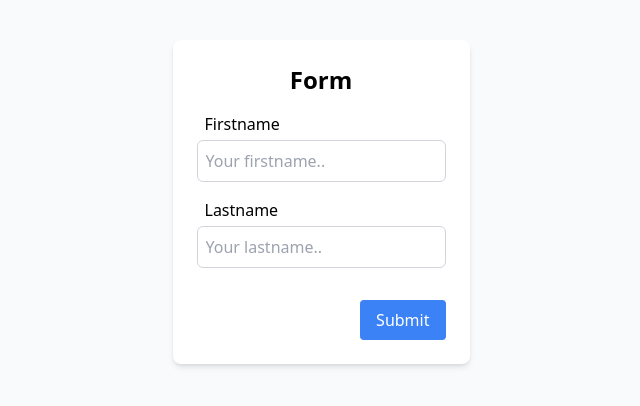
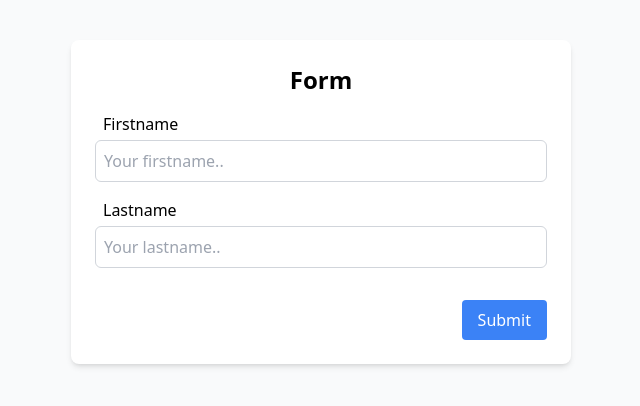
Before and after one commit to lorobert42/webserv, a plain HTML site: page www/srcs/index.html in a window 1280 px wide. Shown: the whole page, without its empty margins (319-959 px from the left). Drawn offline with nearby package versions, Linux system fonts and the light colour scheme.

Commit message:
Change width of the form

```diff
--- a/www/srcs/index.html
+++ b/www/srcs/index.html
@@ -7,7 +7,7 @@
     <script src="https://cdn.tailwindcss.com"></script>
 </head>
 <body class="bg-gray-50 flex flex-col pt-10 p-4">
-    <div class="mx-auto p-6 bg-white shadow-md rounded-lg min-w[400px]">
+    <div class="mx-auto p-6 bg-white shadow-md rounded-lg min-w-[500px] flex flex-col">
         <h1 class="text-2xl text-center mb-4 font-bold">Form</h1>
 
         <form action="/action_page.php" method="POST" class="flex flex-col">
```
